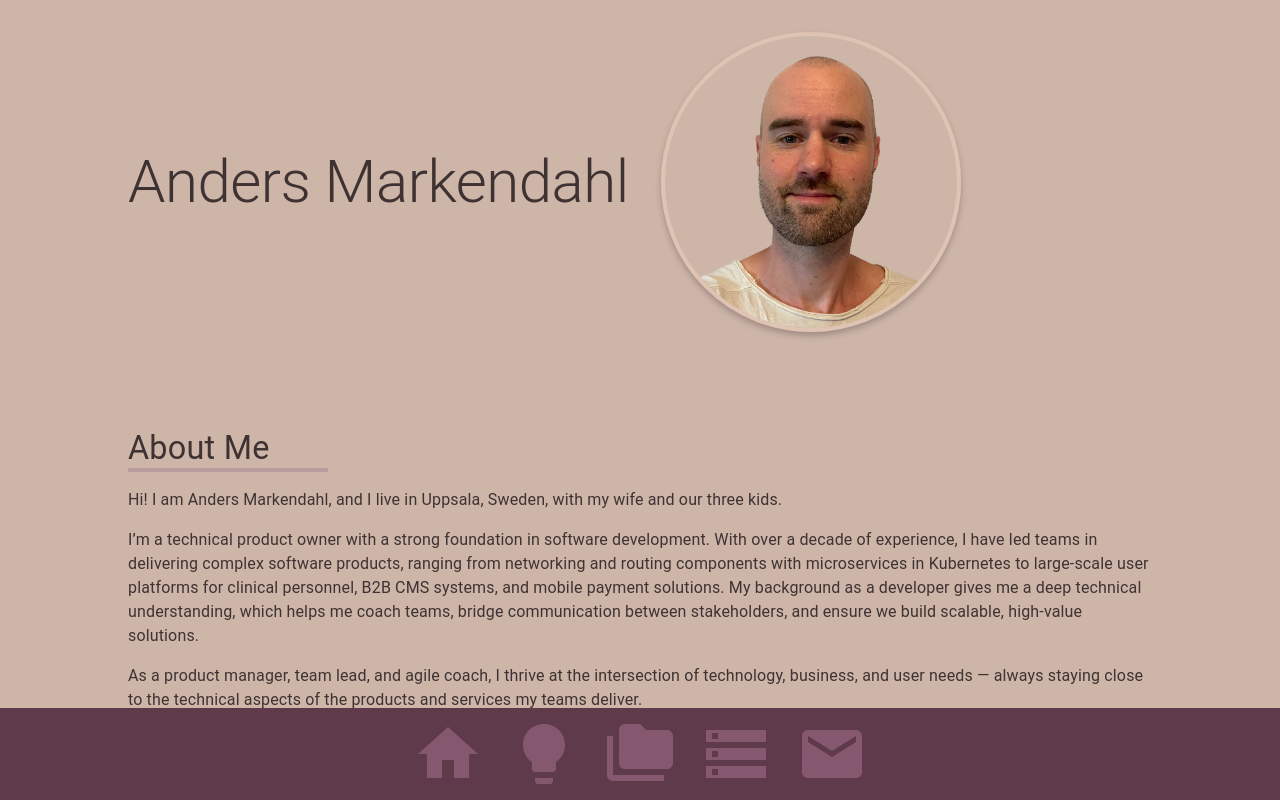
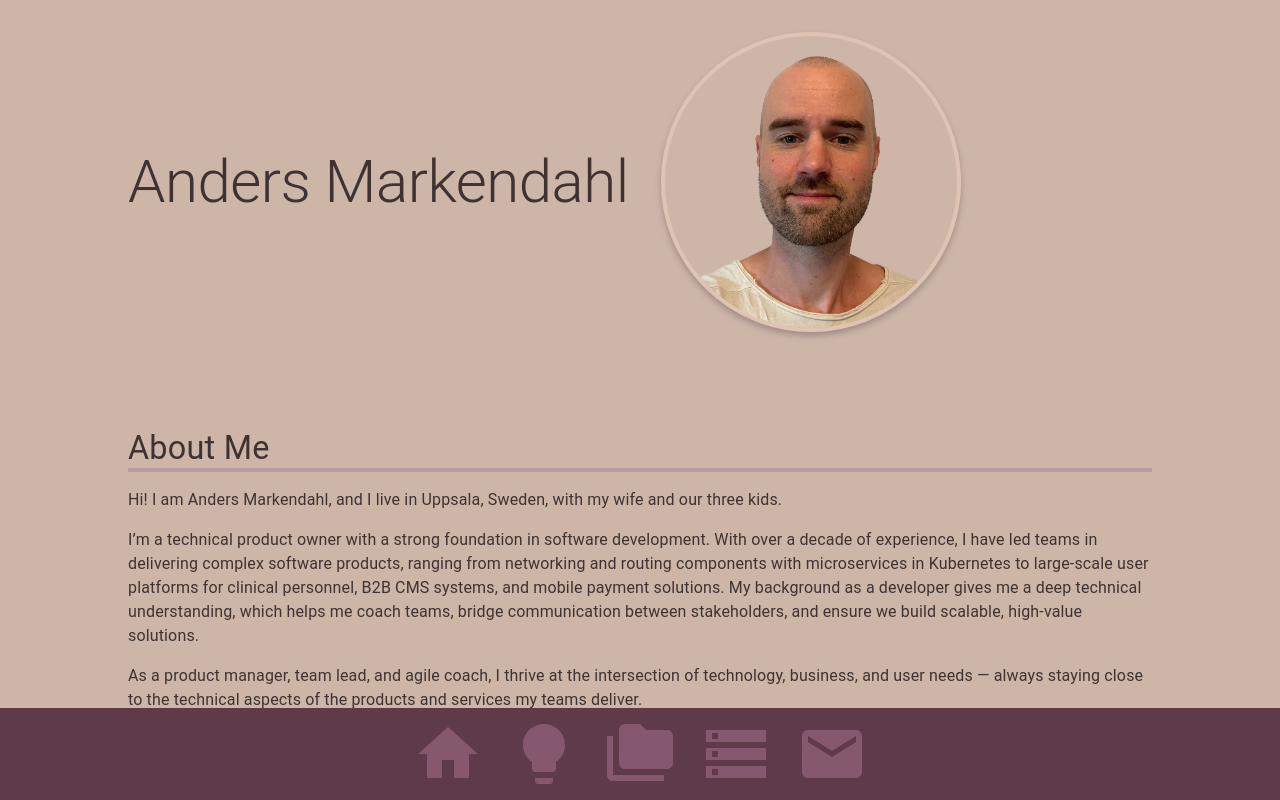
Before and after one commit to andersmarkendahl/andersmarkendahl.github.io, a React app: page / in a window 1280 px wide. Shown: the top 800 px of the page. Built offline with nearby package versions, Linux system fonts and the light colour scheme.

Commit message:
Expand SectionHeader divider take up full width

```diff
--- a/src/components/Section.tsx
+++ b/src/components/Section.tsx
@@ -4,7 +4,7 @@ import { ReactNode } from 'react'
 import { Divider, Typography } from '@mui/material'
 
 const SectionHeader = ({ title }: { title: string }) => (
-  <div css={{ marginBottom: '8px', maxWidth: '200px' }}>
+  <div css={{ marginBottom: '8px' }}>
     <Typography variant='h4'>{title}</Typography>
     <Divider sx={{ width: '100%', borderBottomWidth: 4 }} orientation='horizontal' />
   </div>
--- a/src/sections/Profile.tsx
+++ b/src/sections/Profile.tsx
@@ -17,9 +17,7 @@ const Content = () => (
       },
     }}
   >
-    <Typography variant='h2'>
-      Anders Markendahl
-    </Typography>
+    <Typography variant='h2'>Anders Markendahl</Typography>
 
     <div
       css={{
```
